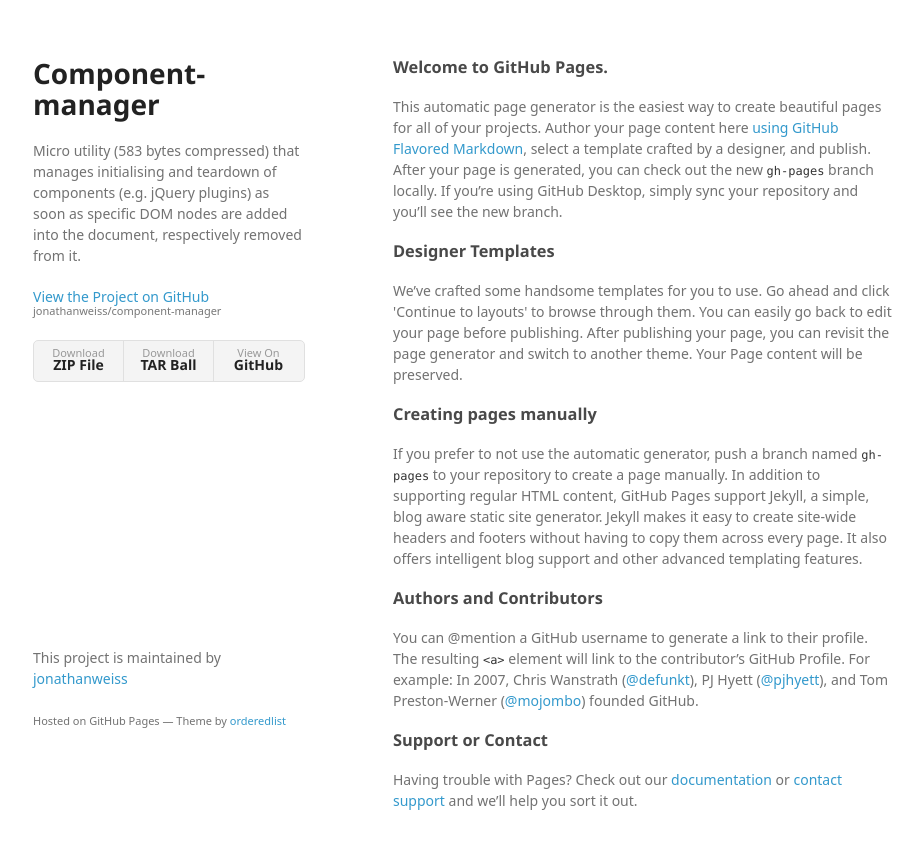
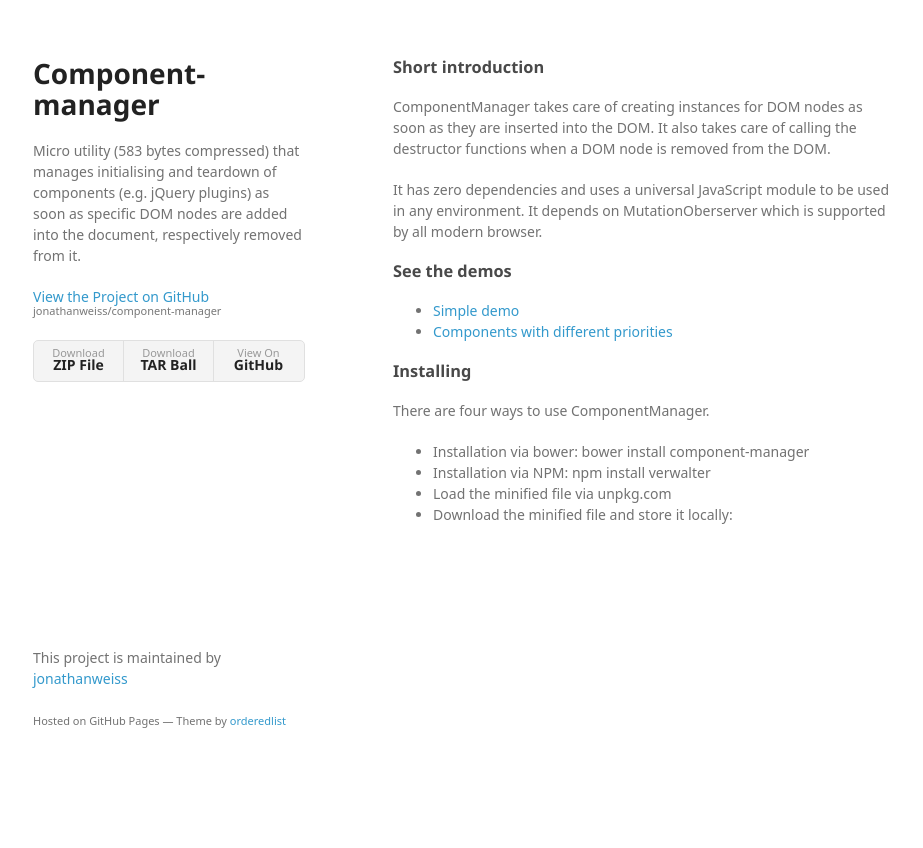
Before and after one commit to jonathanweiss/component-manager, a plain HTML site: page index.html in a window 1280 px wide. Shown: the whole page, without its empty margins (177-1100 px from the left). After the commit the page ends 800 px from the top, so only its background shows below. Drawn offline with Linux system fonts and the light colour scheme; a web font is replaced by a local one.

Commit message:
Replace dummy content with text about component

```diff
--- a/index.html
+++ b/index.html
@@ -28,30 +28,26 @@
         </ul>
       </header>
       <section>
-        <h3>
-<a id="welcome-to-github-pages" class="anchor" href="#welcome-to-github-pages" aria-hidden="true"><span aria-hidden="true" class="octicon octicon-link"></span></a>Welcome to GitHub Pages.</h3>
+        <h3>Short introduction</h3>
+        <p>ComponentManager takes care of creating instances for DOM nodes as soon as they are inserted into the DOM. It also takes care of calling the destructor functions when a DOM node is removed from the DOM.</p>
+        <p>It has zero dependencies and uses a universal JavaScript module to be used in any environment. It depends on MutationOberserver which is supported by all modern browser.</p>
 
-<p>This automatic page generator is the easiest way to create beautiful pages for all of your projects. Author your page content here <a href="https://guides.github.com/features/mastering-markdown/">using GitHub Flavored Markdown</a>, select a template crafted by a designer, and publish. After your page is generated, you can check out the new <code>gh-pages</code> branch locally. If you’re using GitHub Desktop, simply sync your repository and you’ll see the new branch.</p>
+        <h3>See the demos</h3>
+        <p>
+            <ul>
+                <li><a href="demos/demo_simple.html">Simple demo</a></li>
+                <li><a href="demos/demo_priority.html">Components with different priorities</a></li>
+            </ul>
+        </p>
 
-<h3>
-<a id="designer-templates" class="anchor" href="#designer-templates" aria-hidden="true"><span aria-hidden="true" class="octicon octicon-link"></span></a>Designer Templates</h3>
-
-<p>We’ve crafted some handsome templates for you to use. Go ahead and click 'Continue to layouts' to browse through them. You can easily go back to edit your page before publishing. After publishing your page, you can revisit the page generator and switch to another theme. Your Page content will be preserved.</p>
-
-<h3>
-<a id="creating-pages-manually" class="anchor" href="#creating-pages-manually" aria-hidden="true"><span aria-hidden="true" class="octicon octicon-link"></span></a>Creating pages manually</h3>
-
-<p>If you prefer to not use the automatic generator, push a branch named <code>gh-pages</code> to your repository to create a page manually. In addition to supporting regular HTML content, GitHub Pages support Jekyll, a simple, blog aware static site generator. Jekyll makes it easy to create site-wide headers and footers without having to copy them across every page. It also offers intelligent blog support and other advanced templating features.</p>
-
-<h3>
-<a id="authors-and-contributors" class="anchor" href="#authors-and-contributors" aria-hidden="true"><span aria-hidden="true" class="octicon octicon-link"></span></a>Authors and Contributors</h3>
-
-<p>You can @mention a GitHub username to generate a link to their profile. The resulting <code>&lt;a&gt;</code> element will link to the contributor’s GitHub Profile. For example: In 2007, Chris Wanstrath (<a href="https://github.com/defunkt" class="user-mention">@defunkt</a>), PJ Hyett (<a href="https://github.com/pjhyett" class="user-mention">@pjhyett</a>), and Tom Preston-Werner (<a href="https://github.com/mojombo" class="user-mention">@mojombo</a>) founded GitHub.</p>
-
-<h3>
-<a id="support-or-contact" class="anchor" href="#support-or-contact" aria-hidden="true"><span aria-hidden="true" class="octicon octicon-link"></span></a>Support or Contact</h3>
-
-<p>Having trouble with Pages? Check out our <a href="https://help.github.com/pages">documentation</a> or <a href="https://github.com/contact">contact support</a> and we’ll help you sort it out.</p>
+        <h3>Installing</h3>
+        <p>There are four ways to use ComponentManager.</p>
+        <ul>
+            <li>Installation via bower: bower install component-manager</li>
+            <li>Installation via NPM: npm install verwalter</li>
+            <li>Load the minified file via unpkg.com <script src="https://unpkg.com/verwalter/dist/manager.min.js"></script></li>
+            <li>Download the minified file and store it locally: <script src="manager.min.js"></script></li>
+        </p>
       </section>
       <footer>
         <p>This project is maintained by <a href="https://github.com/jonathanweiss">jonathanweiss</a></p>
```
